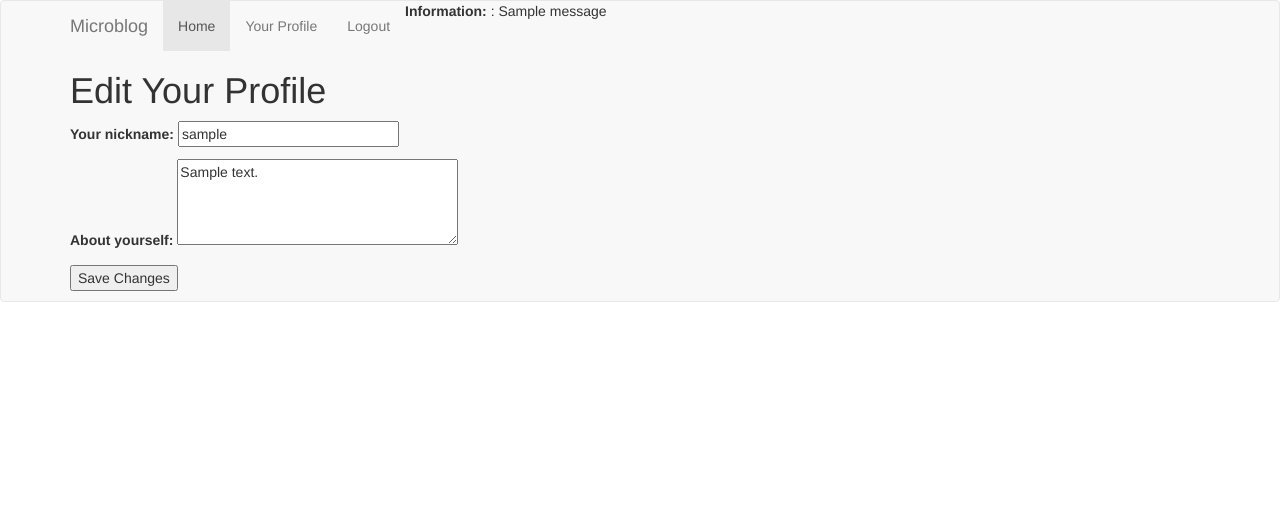
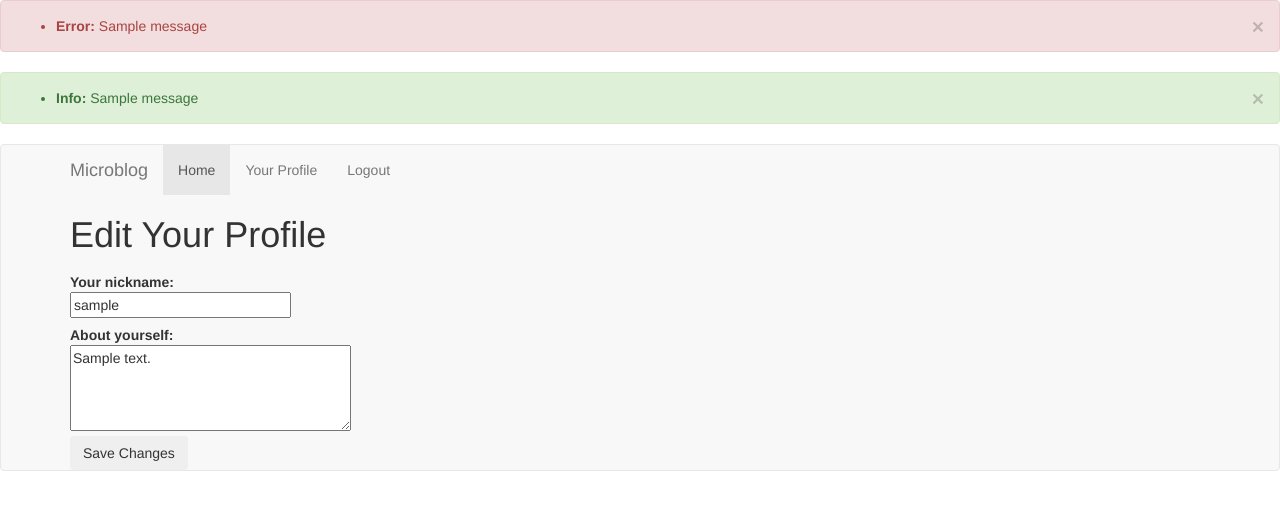
Before and after one commit to jaigor/flask_website_example, a Flask app: page /edit in a window 1280 px wide. Shown: the top 510 px of the page. Run offline with Flask 2, Linux system fonts and the light colour scheme; a user stored in the database is signed in; tables that the repository leaves empty hold one stand-in row (values such as "Sample post"); one stand-in notice (Sample message) is shown; parts of the project's set-up code (start-up, migrations or seed data) failed here and were passed over; some libraries are stand-ins or nearby versions.

Commit message:
Errors style, pagination and forms

```diff
--- a/app/templates/base.html
+++ b/app/templates/base.html
@@ -14,23 +14,50 @@
   <body>
     <script src="http://code.jquery.com/jquery.js"></script>
     <script src="/static/js/bootstrap.min.js"></script>
+    {% with errors = get_flashed_messages(category_filter=["error"]) %}
+    {% if errors %}
+    <div class="alert alert-danger">
+        <button type="button" class="close" data-dismiss="alert">&times;</button>
+        <ul>
+        {%- for msg in errors %}
+        <li><b>Error:</b> {{ msg }}</li>
+        {% endfor -%}
+        </ul>
+    </div>
+    {% endif %}
+    {% endwith %}
+    {% with infos = get_flashed_messages(category_filter=["info"]) %}
+    {% if infos %}
+    <div class="alert alert-success">
+        <button type="button" class="close" data-dismiss="alert">&times;</button>
+        <ul>
+        {%- for msg in infos %}
+        <li><b>Info:</b> {{ msg }}</li>
+        {% endfor -%}
+        </ul>
+    </div>
+    {% endif %}
+    {% endwith %}
+
     <nav class="navbar navbar-default">
         <div class="container">
             <div class="navbar-header">
-                <span class="navbar-brand">Microblog</span>
+                <a href="/index" class="navbar-brand">Microblog</a>
             </div>
 
             <!-- Collect the nav links, forms, and other content for toggling -->
             <div class="collapse navbar-collapse" id="bs-example-navbar-collapse-1">
-                {% for message in get_flashed_messages() %}
-                    <b>Information: </b>: {{ message }}
-                {% endfor %}
                 <ol class="nav navbar-nav">
-                    <li class="active"><a href="{{ url_for('index') }}">Home</a></li>
-                        {% if current_user.is_authenticated %}
-                    <li><a href="{{ url_for('user', nickname=current_user.nickname) }}">Your Profile</a></li>
-                    <li><a href="{{ url_for('logout') }}">Logout</a></li>
-                {% endif %}
+                    <li class="active"><a href="{{ url_for('index') }}">Home</a>
+                    </li>
+                    {% if current_user.is_authenticated %}
+                    <li>
+                        <a href="{{ url_for('user', nickname=current_user.nickname) }}">Your Profile</a>
+                    </li>
+                    <li>
+                        <a href="{{ url_for('logout') }}">Logout</a>
+                    </li>
+                    {% endif %}
                 </ol>
             </div>
             <!--Body content-->
--- a/app/templates/edit.html
+++ b/app/templates/edit.html
@@ -2,19 +2,30 @@
 {% extends "base.html" %}
 
 {% block content %}
-  <h1>Edit Your Profile</h1>
-  <div>
-    <form action="" method="post" name="edit">
+<h1>Edit Your Profile</h1>
+  <form class="form-horizontal" action="" method="post" name="edit">
+      <div class="control-group">
         {{form.hidden_tag()}}
-        <p><label for="nickname">Your nickname:</label>
-        {{ form.nickname(size=24) }}
+        <label class="control-label" for="nickname">Your nickname:</label>
+        <div class="controls">
+          {{ form.nickname(size=24) }}
+        </div>
         {% for error in form.errors.nickname %}
-          <br><span style="color: red;">[{{ error }}]</span>
-        {% endfor %}</p>
-        <p><label for="about_me">About yourself:</label>
-        {{ form.about_me(cols=32, rows=4) }}</p>
-
-        <p><input type="submit" value="Save Changes"></p>
-    </form>
-  </div>
+        <div class="alert alert-danger">
+          <br><b>[{{ error }}]</b>
+        </div>
+        {% endfor %}
+      </div>
+      <div class="control-group">
+          <label class="control-label" for="about_me">About yourself:</label>
+          <div class="controls">
+            {{ form.about_me(cols=32, rows=4) }}
+          </div>
+      </div>
+      <div class="control-group">
+        <div class="controls">
+          <button type="submit" class="btn">Save Changes</button>
+        </div>
+      </div>
+  </form>
 {% endblock %}
--- a/app/templates/follower_email.html
+++ b/app/templates/follower_email.html
@@ -6,5 +6,5 @@
             {{ follower.about_me }}
     </p>
 </div>
-<p>Regards,</p>
+<p>Best Regards,</p>
 <p>The <code>microblog</code> admin</p>
--- a/app/views.py
+++ b/app/views.py
@@ -18,7 +18,7 @@ def index(page=1):
         post = Post(body=form.post.data, timestamp=datetime.utcnow(), author=current_user)
         db.session.add(post)
         db.session.commit()
-        flash('Your post is now live!')
+        flash(u'Your post is now live!','info')
         return redirect(url_for('index'))
 
     posts = current_user.followed_posts().paginate(page, POSTS_PER_PAGE, False)
@@ -64,7 +64,7 @@ def oauth_callback(provider):
 
     # fails the authentication method
     if social_id is None:
-        flash('Authentication failed.')
+        flash(u'Authentication failed.','error')
         return redirect(url_for('index'))
 
     print (not user)
@@ -108,7 +108,7 @@ def instance_username(username):
 def user(nickname, page=1):
     user = User.query.filter_by(nickname=nickname).first()
     if user == None:
-        flash('User %s not found.' % nickname)
+        flash(u'User %s not found.' % nickname, 'error')
         return redirect(url_for('index'))
     posts = user.posts.paginate(page, POSTS_PER_PAGE, False)
 
@@ -131,7 +131,7 @@ def edit():
         current_user.about_me = form.about_me.data
         db.session.add(current_user)
         db.session.commit()
-        flash('Your changes have been saved.')
+        flash(u'Your changes have been saved.', 'info') # alert correct message
         return redirect(url_for('edit'))
     else:
         form.nickname.data = current_user.nickname
@@ -154,18 +154,18 @@ def internal_error(error):
 def follow(nickname):
     user = User.query.filter_by(nickname=nickname).first()
     if user is None:
-        flash('User %s not found.' % nickname)
+        flash(u'User %s not found.' % nickname, 'error') # alert wrong message
         return redirect(url_for('index'))
     if user == current_user:
-        flash('You can\'t follow yourself!')
+        flash(u'You can\'t follow yourself!', 'error')
         return redirect(url_for('user', nickname=nickname))
     u = current_user.follow(user)
     if u is None:
-        flash('Cannot follow ' + nickname + '.')
+        flash(u'Cannot follow ' + nickname + '.', 'error')
         return redirect(url_for('user', nickname=nickname))
     db.session.add(u)
     db.session.commit()
-    flash('You are now following ' + nickname + '!')
+    flash(u'You are now following ' + nickname + '!', 'info')
     follower_notification(user, current_user)
     return redirect(url_for('user', nickname=nickname))
 
@@ -174,16 +174,16 @@ def follow(nickname):
 def unfollow(nickname):
     user = User.query.filter_by(nickname=nickname).first()
     if user is None:
-        flash('User %s not found.' % nickname)
+        flash(u'User %s not found.' % nickname, 'error')
         return redirect(url_for('index'))
     if user == current_user:
-        flash('You can\'t unfollow yourself!')
+        flash(u'You can\'t unfollow yourself!', 'error')
         return redirect(url_for('user', nickname=nickname))
     u = current_user.unfollow(user)
     if u is None:
-        flash('Cannot unfollow ' + nickname + '.')
+        flash(u'Cannot unfollow ' + nickname + '.', 'error')
         return redirect(url_for('user', nickname=nickname))
     db.session.add(u)
     db.session.commit()
-    flash('You have stopped following ' + nickname + '.')
+    flash(u'You have stopped following ' + nickname + '.', 'info')
     return redirect(url_for('user', nickname=nickname))
```
Also changed, not shown: app/templates/index.html (+15 -5 lines), app/templates/user.html (+16 -5 lines).
